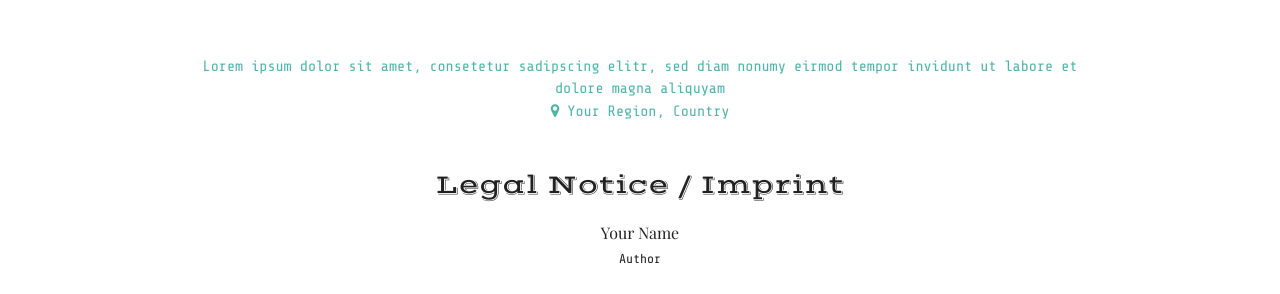
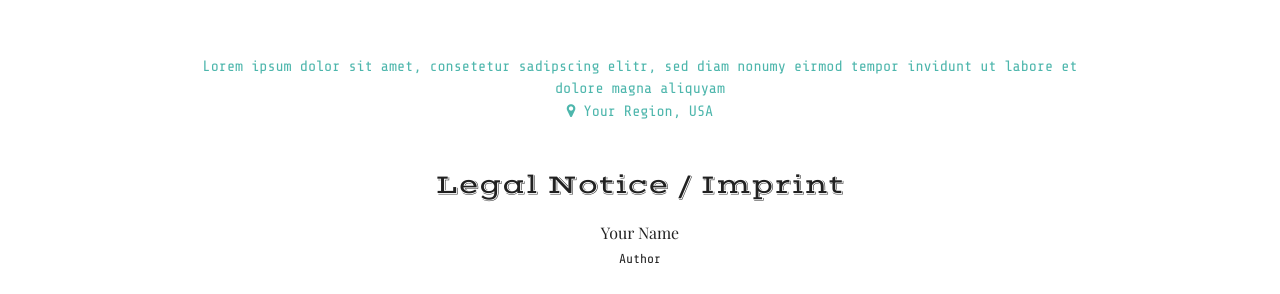
Before and after one commit to craigreedwilliams/craigreedwilliams.github.io, a Jekyll site: the page built from imprint.html, in a window 1280 px wide. Shown: the part 164-458 px from the top of the page. Built offline with Jekyll 4.4.1, drawn with Linux system fonts in a browser that asks for light colours; some web fonts are replaced.

Commit message:
update location

```diff
--- a/_config.yml
+++ b/_config.yml
@@ -1,7 +1,7 @@
 title: "Craig Reed Williams"
 description: "Lorem ipsum dolor sit amet, consetetur sadipscing elitr, sed diam nonumy eirmod tempor invidunt ut labore et dolore magna aliquyam"
 about: "Lorem ipsum dolor sit amet, consetetur sadipscing elitr, sed diam nonumy eirmod tempor invidunt ut labore et dolore magna aliquyam"
-location: "Your Region, Country"
+location: "Your Region, USA"
 email: your-email@example.com
 baseurl: "/material-theme"
 
```
